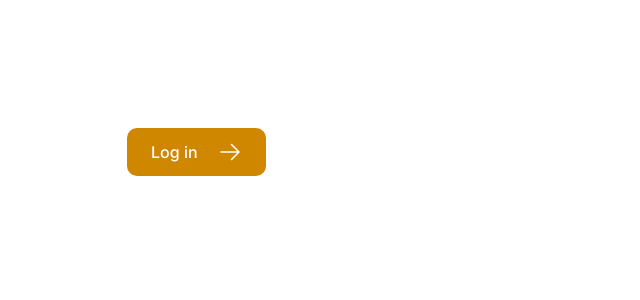
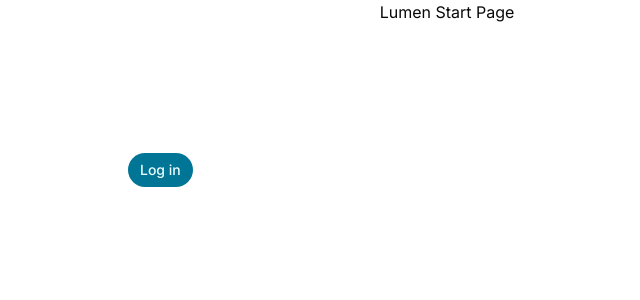
Before and after one commit to valemon07/lumen-images, a Next.js app: page / in a window 1280 px wide. Shown: the top 300 px of the page, without its empty margins (193-833 px from the left). Built offline with nearby package versions, Linux system fonts and the light colour scheme.

Commit message:
Slightly updated start page

```diff
--- a/app/page.tsx
+++ b/app/page.tsx
@@ -1,16 +1,15 @@
 import Link from "next/link";
 import { ArrowRightIcon } from "@heroicons/react/24/outline";
+import { Button } from "@/components/ui/button";
 
 export default function Home() {
   return (
     <div className="flex flex-col flex-1 items-center justify-center font-sans">
+      <p>Lumen Start Page</p>
       <main className="flex flex-1 w-full max-w-3xl flex-col items-center justify-between py-32 px-16 sm:items-start">
-        <Link
-          href="/login"
-          className="flex items-center gap-5 self-start rounded-lg bg-yellow-600 px-6 py-3 text-sm font-medium text-white transition-colors hover:bg-yellow-500 md:text-base"
-        >
-          <span>Log in</span> <ArrowRightIcon className="w-5 md:w-6" />
-        </Link>
+        <Button type="button">
+          <Link href="/login">Log in</Link>
+        </Button>
       </main>
     </div>
   );
```
